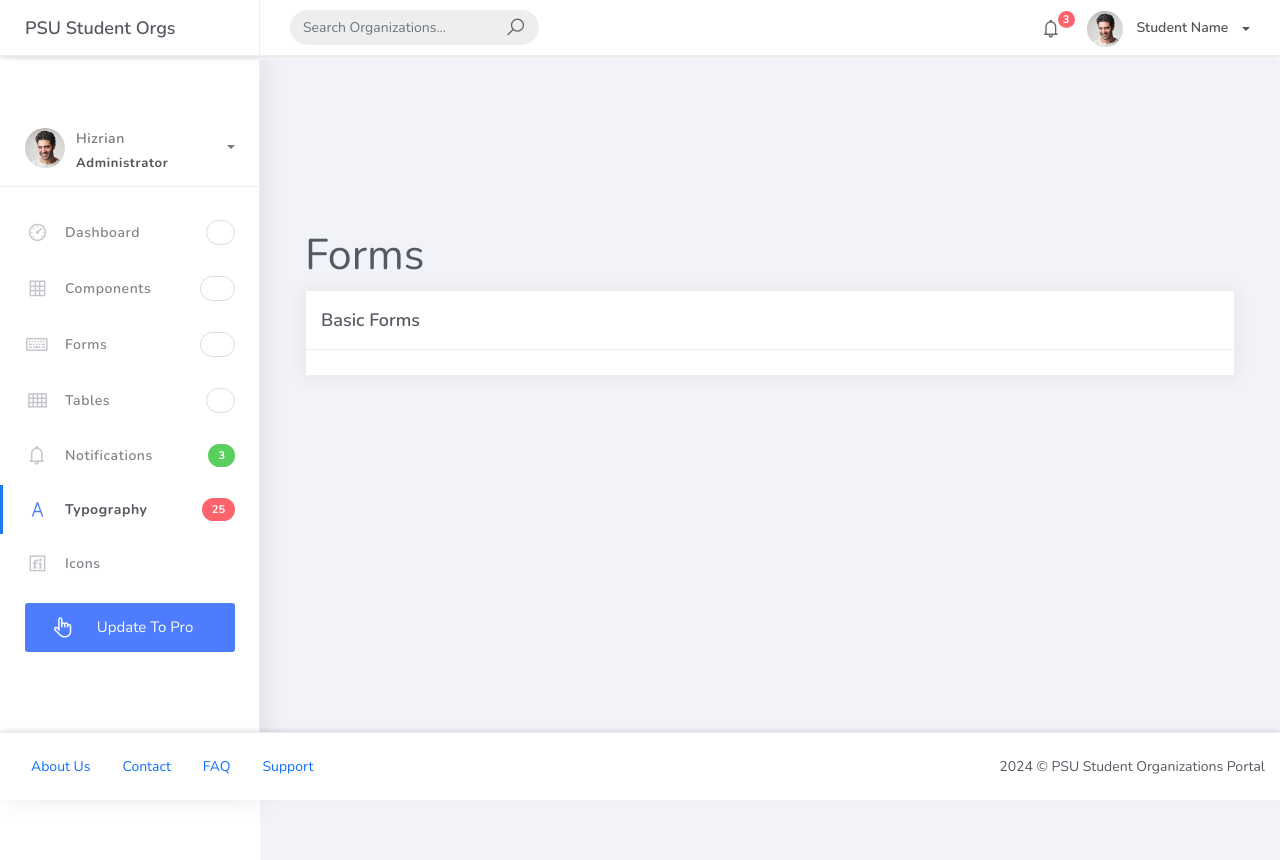
After one commit to Weakcods/psushere, a Django app: page /forms/ in a window 1280 px wide. The commit adds this page. Run offline with Django 5.2, Linux system fonts and the light colour scheme; some libraries are stand-ins or nearby versions.

Commit message:
add viewsupdate URL routing

```diff
--- /dev/null
+++ b/studentorg/core/views.py
@@ -0,0 +1,25 @@
+from django.views.generic import TemplateView
+
+class HomepageView(TemplateView):
+    template_name = 'home.html'
+
+class DashboardView(TemplateView):
+    template_name = 'dashboard.html'
+
+class ComponentsView(TemplateView):
+    template_name = 'components.html'
+
+class FormsView(TemplateView):
+    template_name = 'forms.html'
+
+class TablesView(TemplateView):
+    template_name = 'tables.html'
+
+class NotificationsView(TemplateView):
+    template_name = 'notifications.html'
+
+class TypographyView(TemplateView):
+    template_name = 'typography.html'
+
+class IconsView(TemplateView):
+    template_name = 'icons.html'
--- a/studentorg/studentorg/urls.py
+++ b/studentorg/studentorg/urls.py
@@ -1,8 +1,15 @@
 from django.contrib import admin
 from django.urls import path
-from studentorg.views import HomepageView
+from core import views
 
 urlpatterns = [
     path('admin/', admin.site.urls),
-    path('', HomepageView.as_view(), name='home'),
+    path('', views.HomepageView.as_view(), name='home'),
+    path('dashboard/', views.DashboardView.as_view(), name='dashboard'),
+    path('components/', views.ComponentsView.as_view(), name='components'),
+    path('forms/', views.FormsView.as_view(), name='forms'),
+    path('tables/', views.TablesView.as_view(), name='tables'),
+    path('notifications/', views.NotificationsView.as_view(), name='notifications'),
+    path('typography/', views.TypographyView.as_view(), name='typography'),
+    path('icons/', views.IconsView.as_view(), name='icons'),
 ]
--- a/studentorg/templates/base.html
+++ b/studentorg/templates/base.html
@@ -186,21 +186,21 @@
                 </div>
                 <ul class="nav">
                     <li class="nav-item">
-                        <a href="index.html">
+                        <a href="{% url 'dashboard' %}">
                             <i class="la la-dashboard"></i>
                             <p>Dashboard</p>
                             <span class="badge badge-count">5</span>
                         </a>
                     </li>
                     <li class="nav-item">
-                        <a href="components.html">
+                        <a href="{% url 'components' %}">
                             <i class="la la-table"></i>
                             <p>Components</p>
                             <span class="badge badge-count">14</span>
                         </a>
                     </li>
                     <li class="nav-item">
-                        <a href="forms.html">
+                        <a href="{% url 'forms' %}">
                             <i class="la la-keyboard-o"></i>
                             <p>Forms</p>
                             <span class="badge badge-count">50</span>
--- /dev/null
+++ b/studentorg/templates/forms.html
@@ -0,0 +1,24 @@
+{% extends 'base.html' %}
+{% load static %}
+
+{% block title %}Forms{% endblock %}
+
+{% block content %}
+<div class="content">
+    <div class="container-fluid">
+        <h2 class="page-title">Forms</h2>
+        <div class="row">
+            <div class="col-md-12">
+                <div class="card">
+                    <div class="card-header">
+                        <h4 class="card-title">Basic Forms</h4>
+                    </div>
+                    <div class="card-body">
+                        <!-- Form content will go here -->
+                    </div>
+                </div>
+            </div>
+        </div>
+    </div>
+</div>
+{% endblock %}
```
